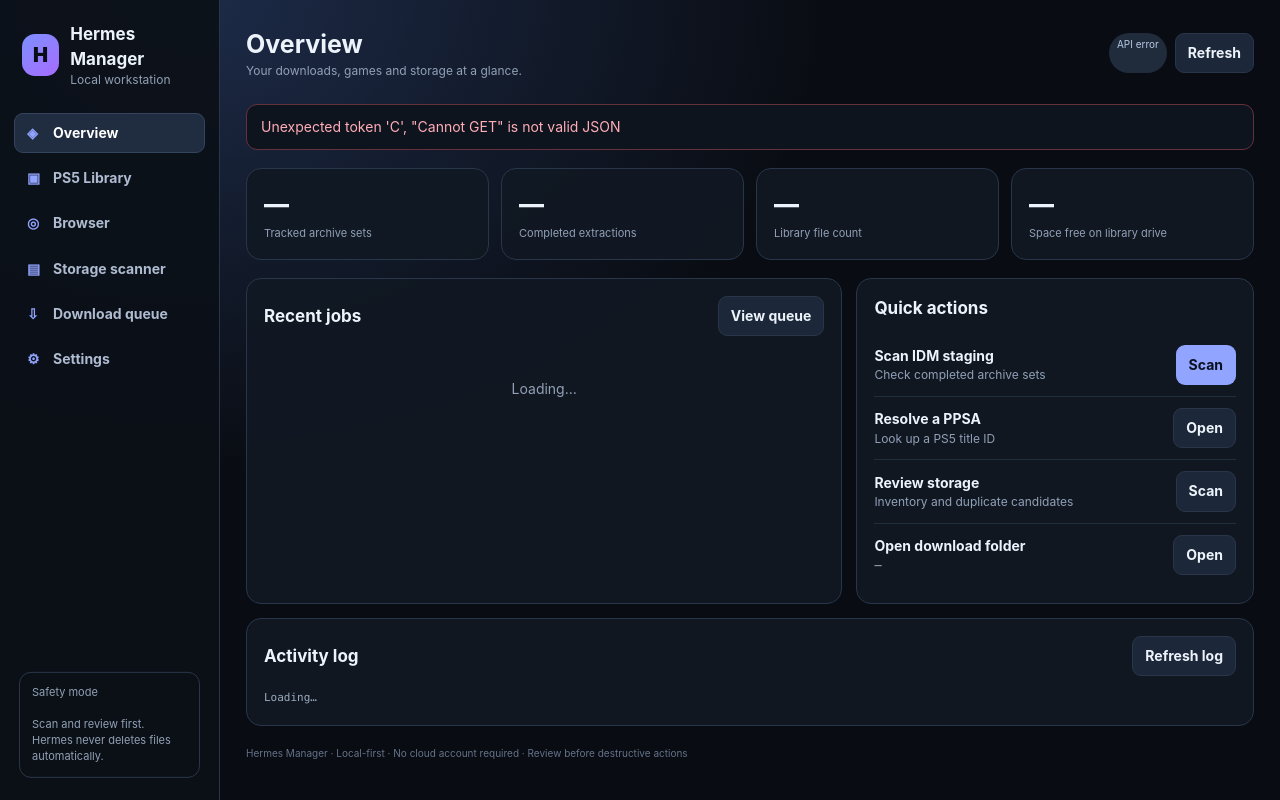
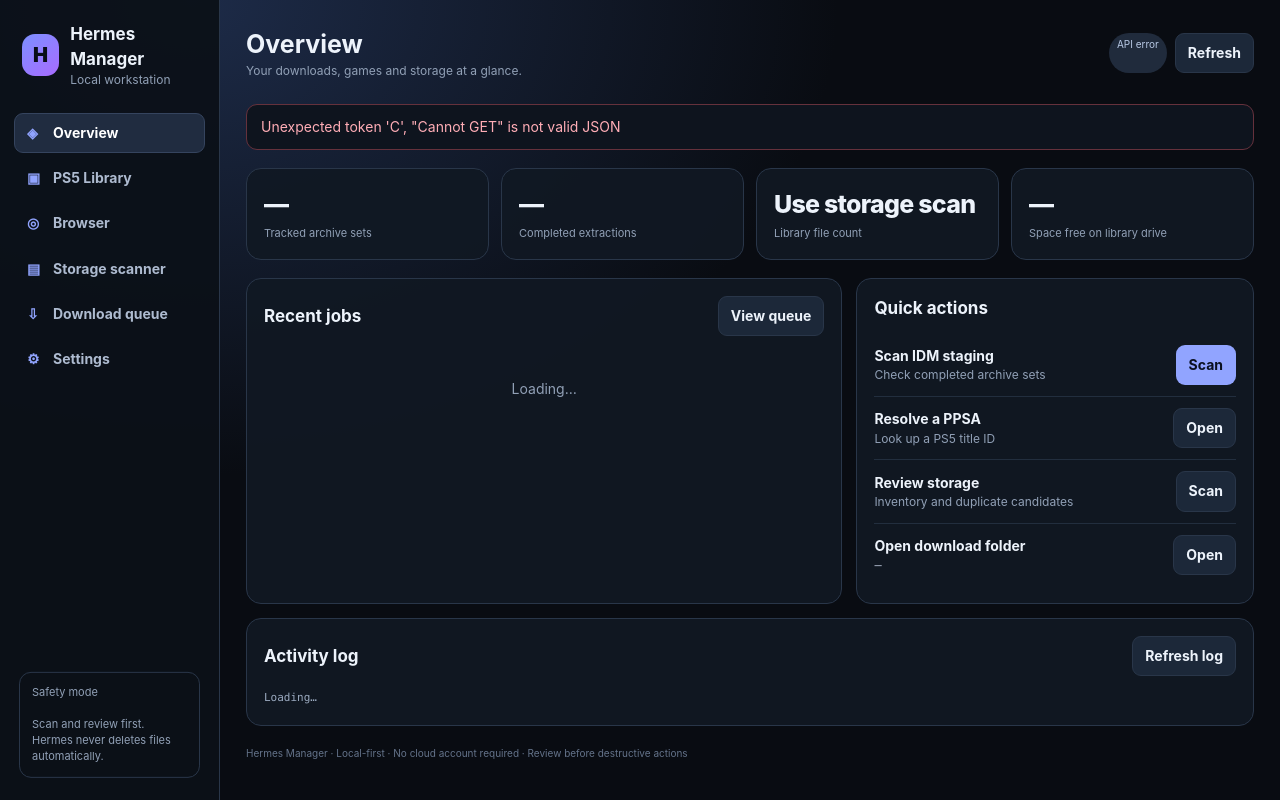
Before and after one commit to omaryazghi98-code/hermes-dl, a Python web app: template templates/manager.html in a window 1280 px wide. Run offline with Jinja, Linux system fonts and the light colour scheme; the template is opened without the code that fills it, so the values that code supplies are empty.

Commit message:
Avoid repeated recursive scans and clean browser title metadata

```diff
--- a/templates/manager.html
+++ b/templates/manager.html
@@ -83,7 +83,7 @@ async function loadStatus(){const s=await api('/api/status');cfg=s.config;$('bac
 function jobMarkup(j){const m=j.metadata||{},title=m.title&&m.title_id?m.title+' ['+m.title_id+']':j.name||'Unknown archive';return '<div class="job">'+(m.cover?'<img class="cover" src="/covers/'+encodeURIComponent(m.cover)+'">':'')+'<div class="jobtext"><strong>'+esc(title)+'</strong><div class="muted">'+esc(j.status||'unknown')+' · '+esc(j.parts||0)+' part(s)</div><div class="muted path">'+esc(j.destination||j.error||'Waiting for destination')+'</div></div><span class="badge '+(j.status==='completed'?'good':'warn')+'">'+esc(j.status||'unknown')+'</span></div>'}
 async function loadJobs(){lastJobs=await api('/api/jobs');$('mJobs').textContent=lastJobs.length;$('mDone').textContent=lastJobs.filter(j=>j.status==='completed').length;const html=lastJobs.slice(0,5).map(jobMarkup).join('')||'<div class="empty">No archive sets tracked yet.</div>';$('recentJobs').innerHTML=html;$('allJobs').innerHTML=lastJobs.map(jobMarkup).join('')||'<div class="empty">No archive sets tracked yet.</div>';$('libraryJobs').innerHTML=lastJobs.filter(j=>(j.metadata||{}).title_id).map(jobMarkup).join('')||'<div class="empty">No recognized PPSA jobs yet.</div>'}
 async function loadActivity(){const d=await api('/api/activity');$('activity').textContent=d.lines.join('\n')||'No activity yet.'}
-async function loadLibrarySummary(){try{const d=await api('/api/library-summary');let total=0;Object.values(d).forEach(x=>total+=x.files||0);$('mDrive').textContent=total.toLocaleString()}catch(e){$('mDrive').textContent='—'}try{const d=await api('/api/storage/drive');$('mFree').textContent=d.free!=null?bytes(d.free):'—'}catch(e){$('mFree').textContent='—'}}
+async function loadLibrarySummary(){$('mDrive').textContent='Use storage scan';try{const d=await api('/api/storage/drive');$('mFree').textContent=d.free!=null?bytes(d.free):'—'}catch(e){$('mFree').textContent='—'}}
 async function refreshAll(){try{await Promise.all([loadStatus(),loadJobs(),loadActivity(),loadLibrarySummary()])}catch(e){$('backendStatus').textContent='API error';$('health').className='banner error';$('health').textContent=e.message}}
 async function scanNow(){try{const d=await api('/api/watcher/scan',{method:'POST',body:'{}'});$('health').textContent='Scan complete: '+d.groups+' group(s), '+d.processed+' processed.';await refreshAll()}catch(e){alert(e.message)}}
 async function startWatcher(){await api('/api/watcher/start',{method:'POST',body:'{}'});await refreshAll()}async function stopWatcher(){await api('/api/watcher/stop',{method:'POST',body:'{}'});await refreshAll()}
```
